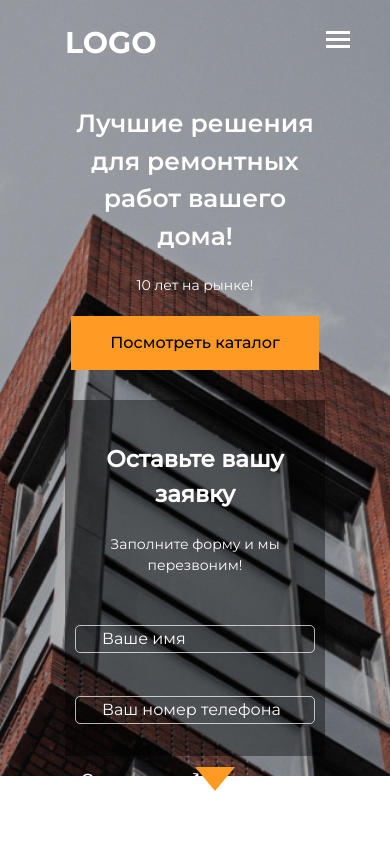
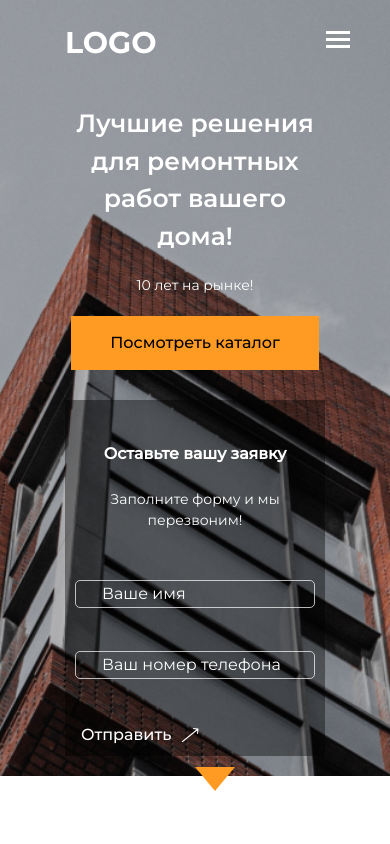
Before and after one commit to Reutchi/drenaj, a Next.js app: page / in a window 390 px wide. Shown: the top 844 px of the page. Built offline with nearby package versions, Linux system fonts and the light colour scheme.

Commit message:
added font size responsive

```diff
--- a/components/css/order-form.module.scss
+++ b/components/css/order-form.module.scss
@@ -15,6 +15,7 @@
       max-width: 417px;
       width: 100%;
       h3{
+        font-size: calc(0.75em + 1vmin);
         color: $color-white;
       }
       p{
```
